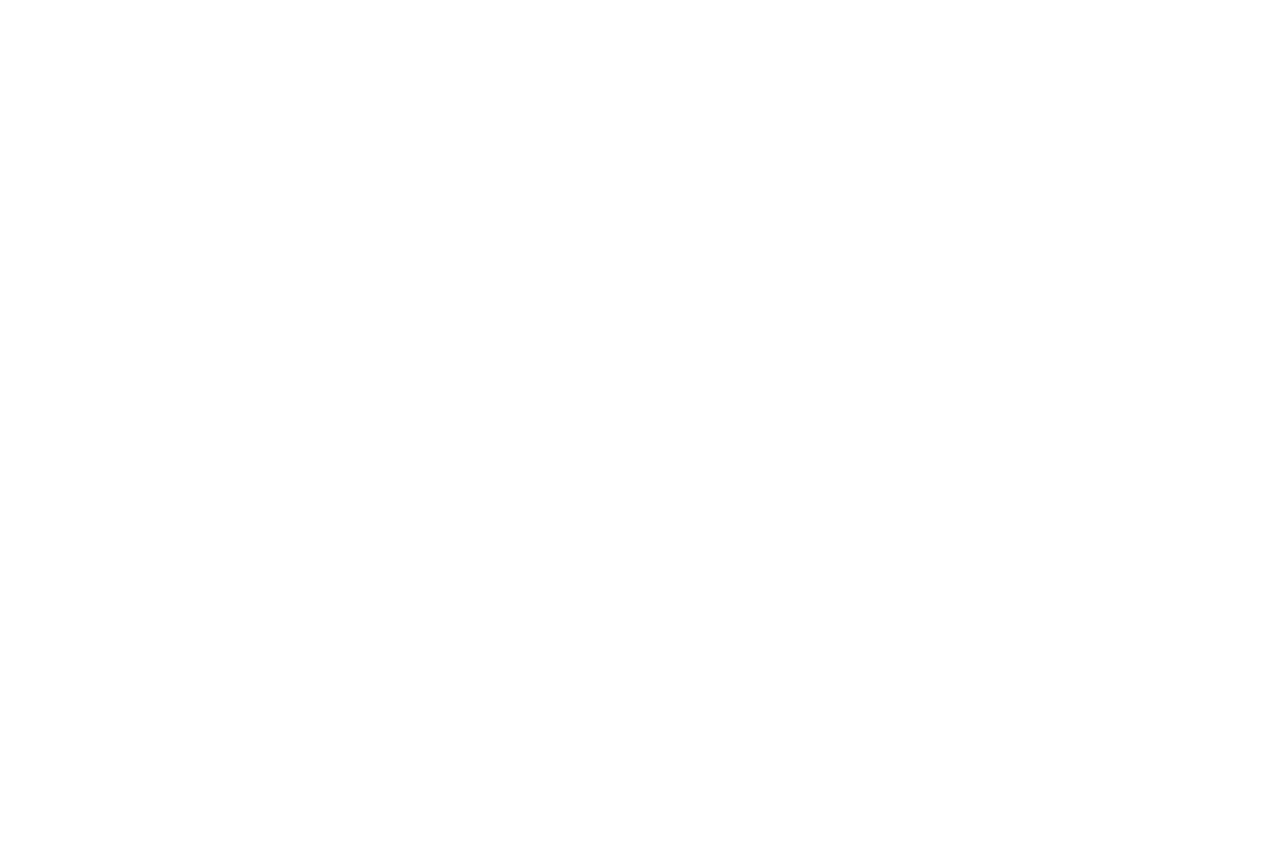
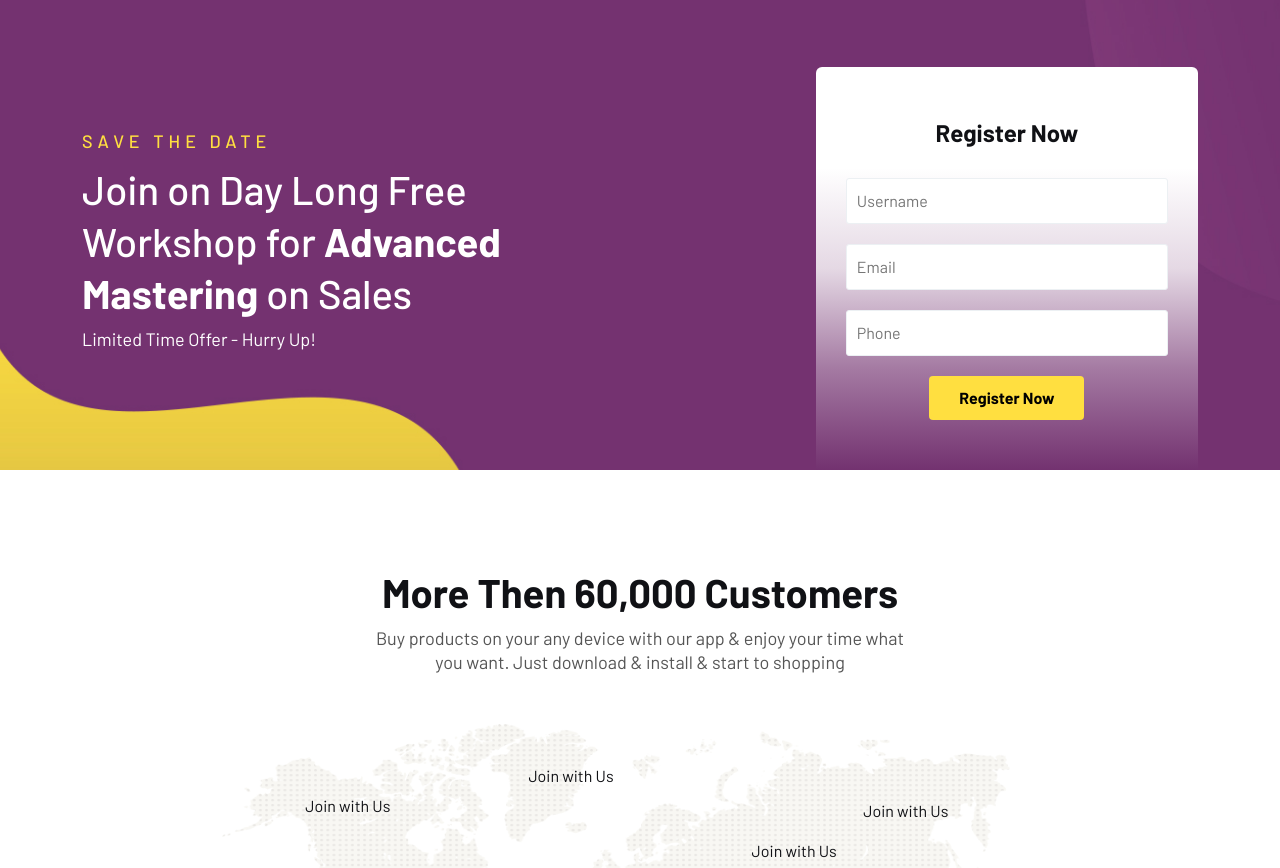
Before and after one commit to jynoes/react-ecommerce-website, a React (Vite) app: page / in a window 1280 px wide. Shown: the part 2840-3708 px from the top of the page. Before the commit the page ends 2797 px from the top, so only its background shows below. Built offline with nearby package versions, Linux system fonts and the light colour scheme.

Commit message:
finished register component. started location component

```diff
--- a/src/home/Home.jsx
+++ b/src/home/Home.jsx
@@ -2,6 +2,8 @@ import React from 'react'
 import Banner from './Banner'
 import HomeCategory from './HomeCategory'
 import CategoryShowCase from './CategoryShowCase'
+import Register from './Register'
+import Location from './Location'
 
 const Home = () => {
   return (
@@ -9,6 +11,8 @@ const Home = () => {
         <Banner />
         <HomeCategory />
         <CategoryShowCase />
+        <Register />
+        <Location />
     </div>
   )
 }
--- /dev/null
+++ b/src/home/Location.jsx
@@ -0,0 +1,73 @@
+import React from "react";
+import { Link } from "react-router-dom";
+
+const title = "More Then 60,000 Customers";
+
+const desc =
+  "Buy products on your any device with our app & enjoy your time what you want. Just download & install & start to shopping";
+
+const clientsList = [
+  {
+    imgUrl: "/src/assets/images/clients/avater.jpg",
+    imgAlt: "education thumb rajibraj91 rajibraj",
+    text: "Join with Us",
+  },
+  {
+    imgUrl: "/src/assets/images/clients/avater.jpg",
+    imgAlt: "education thumb rajibraj91 rajibraj",
+    text: "Join with Us",
+  },
+  {
+    imgUrl: "/src/assets/images/clients/avater.jpg",
+    imgAlt: "education thumb rajibraj91 rajibraj",
+    text: "Join with Us",
+  },
+  {
+    imgUrl: "/src/assets/images/clients/avater.jpg",
+    imgAlt: "education thumb rajibraj91 rajibraj",
+    text: "Join with Us",
+  },
+  {
+    imgUrl: "/src/assets/images/clients/avater.jpg",
+    imgAlt: "education thumb rajibraj91 rajibraj",
+    text: "Join with Us",
+  },
+  {
+    imgUrl: "/src/assets/images/clients/avater.jpg",
+    imgAlt: "education thumb rajibraj91 rajibraj",
+    text: "Join with Us",
+  },
+  {
+    imgUrl: "/src/assets/images/clients/avater.jpg",
+    imgAlt: "education thumb rajibraj91 rajibraj",
+    text: "Join with Us",
+  },
+];
+
+const Location = () => {
+  return <div className="clients-section style-2 padding-tb">
+    <div className="container">
+        <div className="section-header text-center">
+            <h2 className="title">{title}</h2>
+            <p>{desc}</p>
+        </div>
+
+        {/* Main Content */}
+        <div className="section-wrapper">
+            <div className="clients">
+                {
+                    clientsList.map((val, i) => (
+                        <div key={i} className="client-list">
+                            <Link to="/sign-up">
+                                <span>{val.text}</span>
+                            </Link>
+                        </div>
+                    ))
+                }
+            </div>
+        </div>
+    </div>
+  </div>;
+};
+
+export default Location;
--- /dev/null
+++ b/src/home/Register.jsx
@@ -0,0 +1,48 @@
+import React from "react";
+const subTitle = "Save the Date";
+const title = (
+  <h2 className="title">
+    Join on Day Long Free Workshop for{" "}
+    <b>
+      Advanced <span>Mastering</span>
+    </b>{" "}
+    on Sales
+  </h2>
+);
+const desc = "Limited Time Offer - Hurry Up!";
+
+const Register = () => {
+  return (
+    <div>
+      <section className="register-section padding-tb pb-0">
+        <div className="container">
+          <div className="row g-4 row-cols-lg-2 row-cols-1 align-items-center">
+            <div className="col">
+                <div className="section-header">
+                    <span className="subtitle">{subTitle}</span>
+                    {title}
+                    <p>{desc}</p>
+                </div>
+            </div>
+
+            <div className="col">
+                <div className="section-wrapper">
+                    <h4>Register Now</h4>
+                    <form className="register-form">
+                        <input type="text" name="name" placeholder="Username" className="reg-input"></input>
+                        <input type="email" name="email" placeholder="Email" className="reg-input"></input>
+                        <input type="number" name="number" placeholder="Phone" className="reg-input"></input>
+                        <button type="submit" className="lab-btn">
+                            Register Now
+                        </button>
+                    </form>
+                </div>
+            </div>
+          </div>
+        </div>
+      </section>
+    </div>
+  );
+};
+
+export default Register;
```
